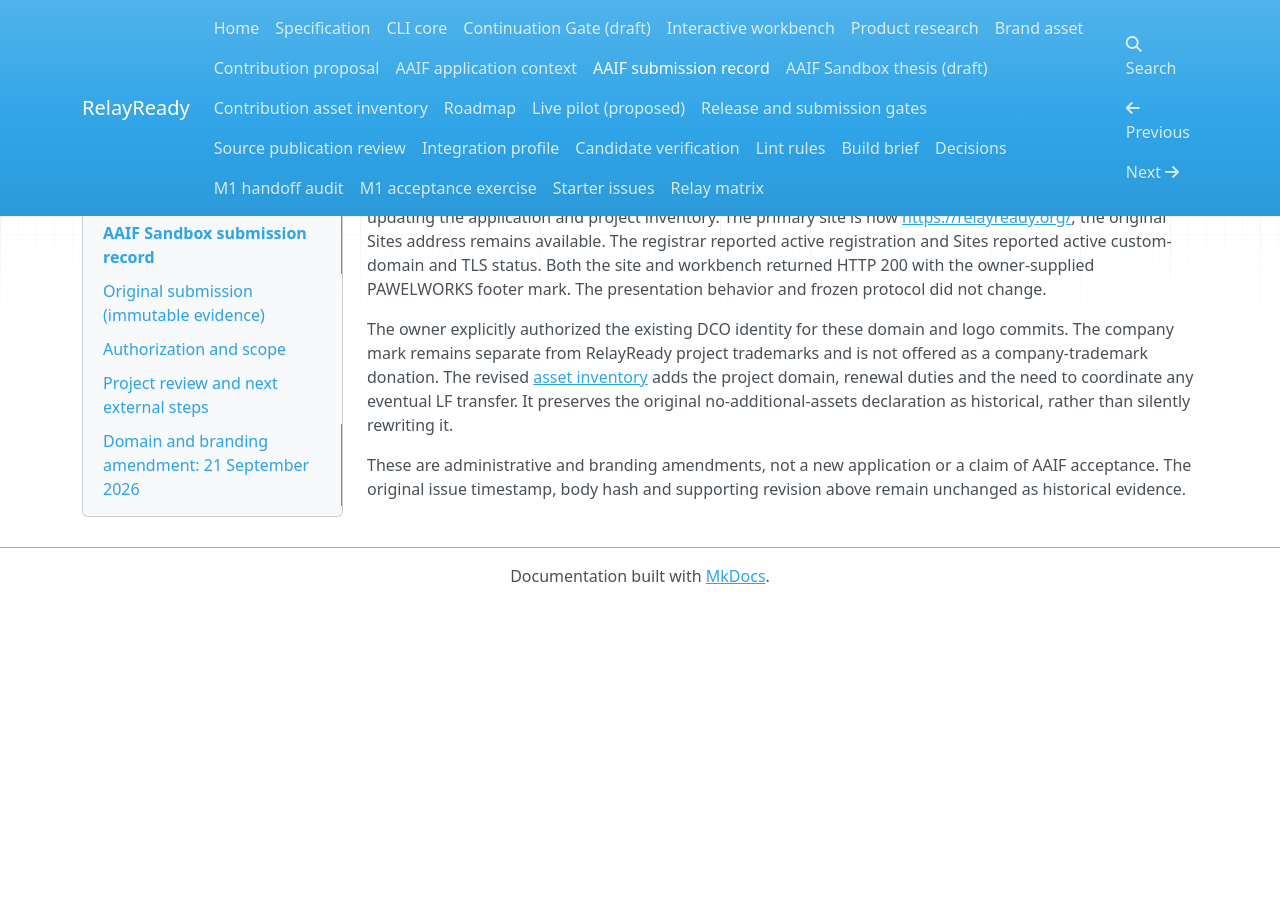
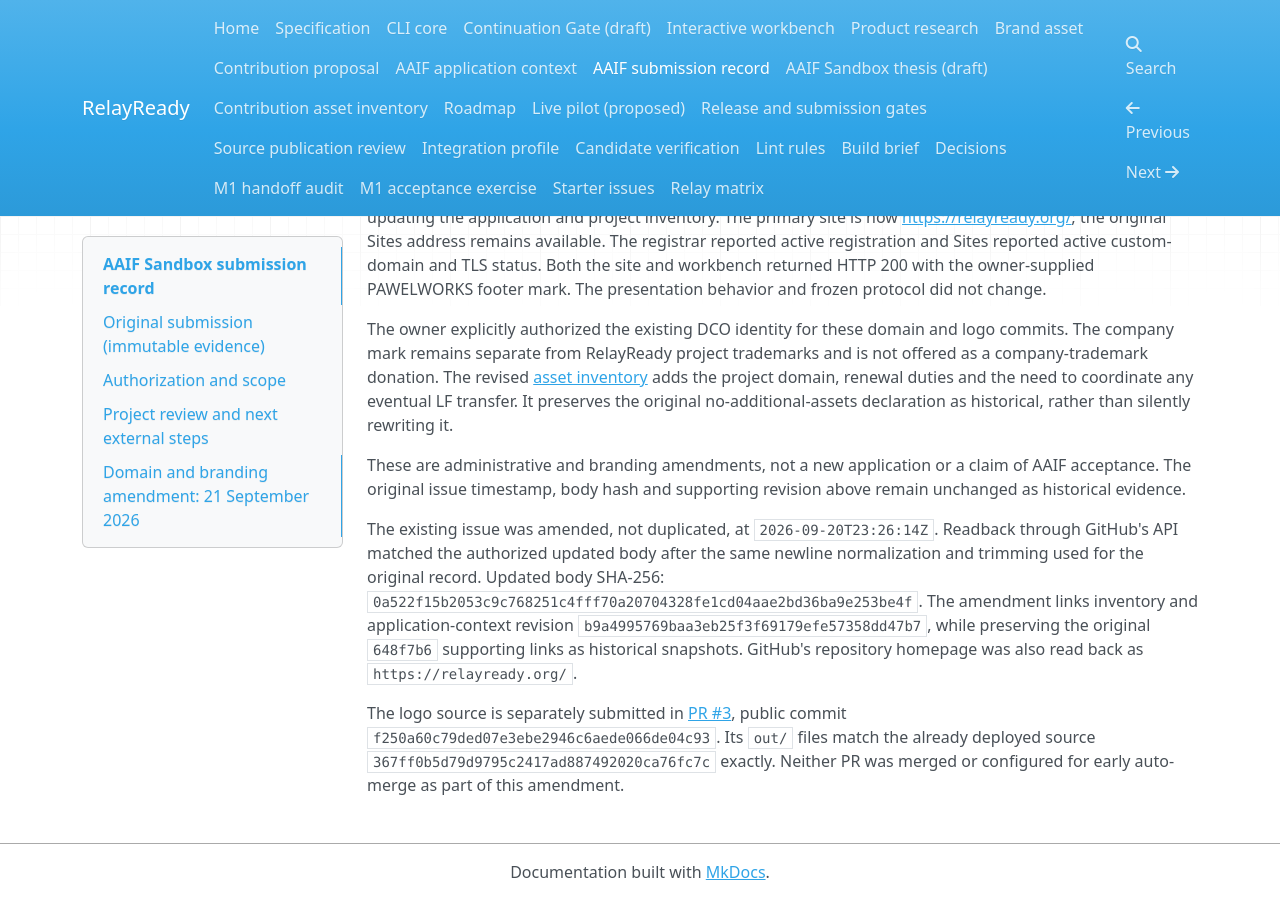
Before and after one commit to pawelworks/relayready, an MkDocs documentation site: the page built from docs/AAIF_SUBMISSION_RECORD.md, in a window 1280 px wide and 900 px high, scrolled down 1497 px. Built offline with MkDocs 1.6.1, drawn with Linux system fonts in a browser that asks for light colours; nearby versions of some CDN libraries; before the commit the page ends 2101 px from its top, so only the background shows below that.

Commit message:
docs: verify domain amendment and deferred review follow-up
Preserve issued handoff bytes and record exact amended proposal hash, public logo PR and conditional review schedule. Owner-authorized DCO; AI-assisted preparation.

Signed-off-by: Pavel Mihai Lucian <lucian.pavel@pawelworks.com>

```diff
--- a/docs/AAIF_SUBMISSION_RECORD.md
+++ b/docs/AAIF_SUBMISSION_RECORD.md
@@ -88,3 +88,19 @@ no-additional-assets declaration as historical, rather than silently rewriting i
 These are administrative and branding amendments, not a new application or a
 claim of AAIF acceptance. The original issue timestamp, body hash and supporting
 revision above remain unchanged as historical evidence.
+
+The existing issue was amended, not duplicated, at `2026-09-20T23:26:14Z`.
+Readback through GitHub's API matched the authorized updated body after the
+same newline normalization and trimming used for the original record. Updated
+body SHA-256:
+`0a522f15b2053c9c768251c4fff70a20704328fe1cd04aae2bd36ba9e253be4f`.
+The amendment links inventory and application-context revision
+`b9a4995769baa3eb25f3f69179efe57358dd47b7`, while preserving the original
+`648f7b6` supporting links as historical snapshots. GitHub's repository homepage
+was also read back as `https://relayready.org/`.
+
+The logo source is separately submitted in
+[PR #3](https://github.com/pawelworks/relayready/pull/3), public commit
+`f250a60c79ded07e3ebe2946c6aede066de04c93`. Its `out/` files match the already
+deployed source `367ff0b5d79d9795c2417ad887492020ca76fc7c` exactly. Neither PR
+was merged or configured for early auto-merge as part of this amendment.
```
Also changed, not shown: HANDOFF.md (+50 -53 lines), READBACK.yaml (+5 -5 lines), handoffs/01M30G0BT2AFSE59FBHJNCH1PY.md (added, +97 -0 lines), 1 other file.
